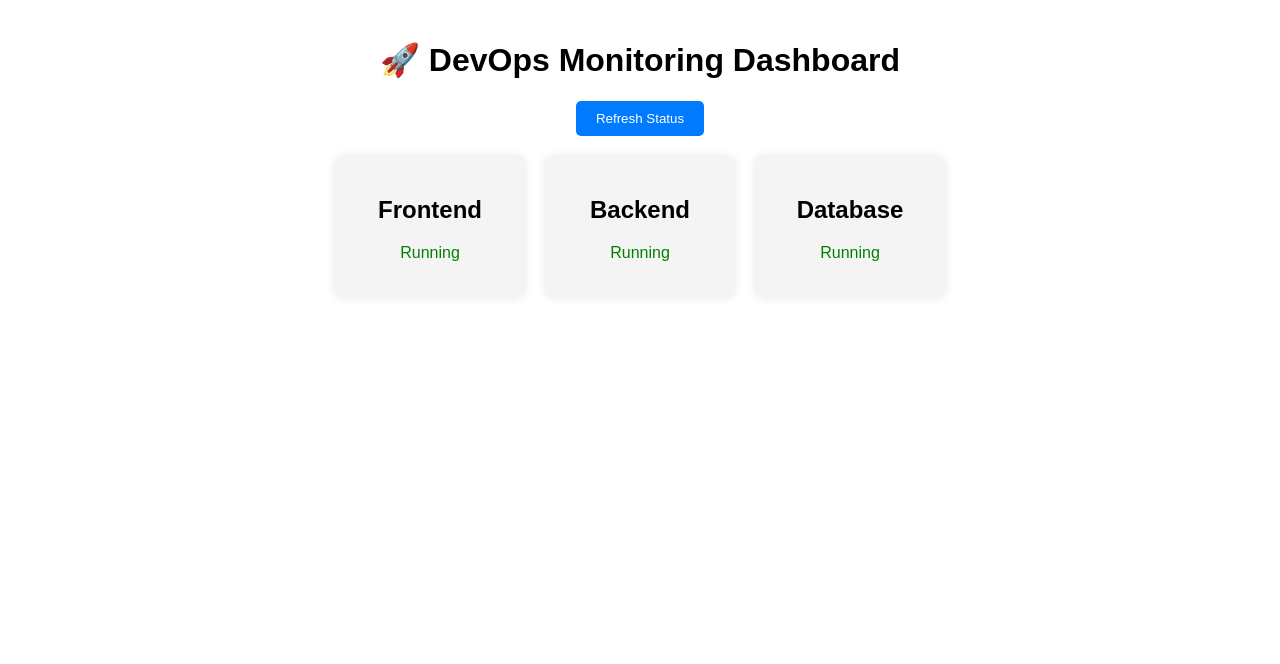
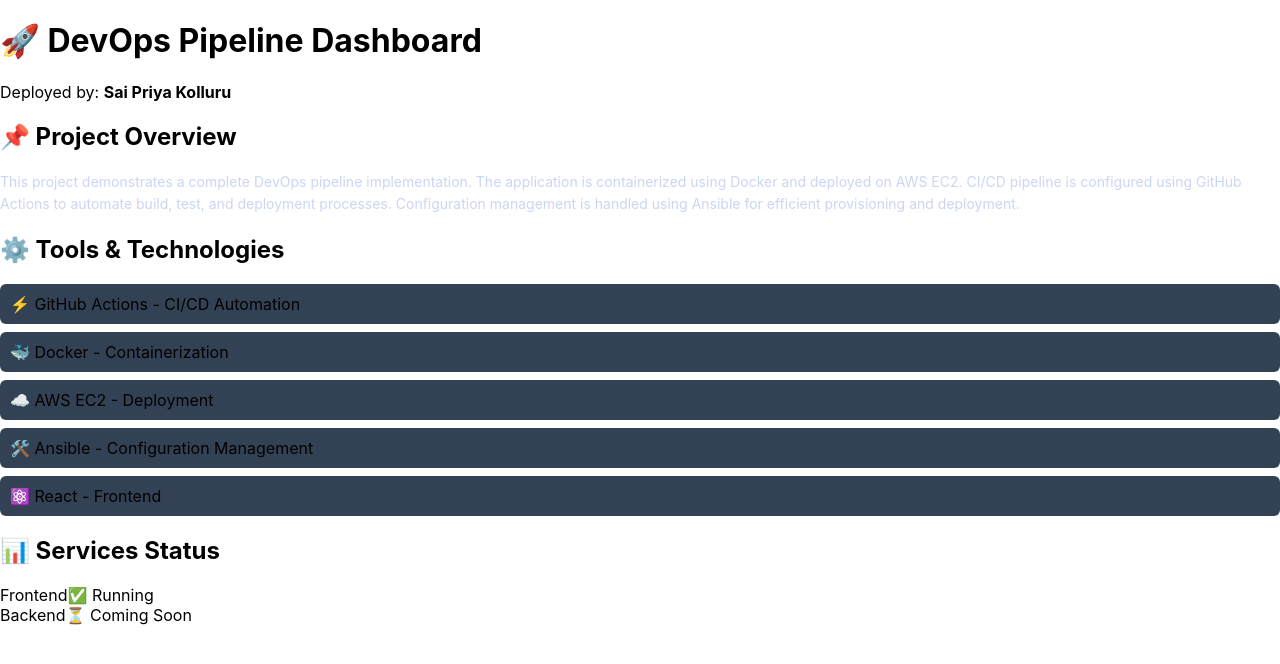
Before and after one commit to Saipriyakapuganti/devops-assignment, a React (Create React App) app: page / in a window 1280 px wide. Shown: the top 664 px of the page. Built offline with nearby package versions, Linux system fonts and the light colour scheme.

Commit message:
updated frontend

```diff
--- a/src/App.css
+++ b/src/App.css
@@ -1,37 +1,19 @@
-.container {
-  text-align: center;
-  padding: 20px;
-  font-family: Arial, sans-serif;
+.description {
+  font-size: 14px;
+  color: #cbd5f5;
+  margin-bottom: 20px;
+  line-height: 1.6;
 }
 
-button {
-  padding: 10px 20px;
-  margin-bottom: 20px;
-  cursor: pointer;
-  background-color: #007bff;
-  color: white;
-  border: none;
-  border-radius: 5px;
+.tools {
+  list-style: none;
+  padding: 0;
 }
 
-.grid {
-  display: flex;
-  justify-content: center;
-  gap: 20px;
+.tools li {
+  background: #334155;
+  margin: 8px 0;
+  padding: 10px;
+  border-radius: 6px;
+  text-align: left;
 }
-
-.card {
-  padding: 20px;
-  width: 150px;
-  border-radius: 10px;
-  background: #f4f4f4;
-  box-shadow: 0 0 10px rgba(0,0,0,0.1);
-}
-
-.up {
-  color: green;
-}
-
-.down {
-  color: red;
-}
--- a/src/App.js
+++ b/src/App.js
@@ -1,42 +1,46 @@
-import React, { useState } from "react";
+import React from "react";
 import "./App.css";
 
-const initialServices = [
-  { name: "Frontend", status: "Running" },
-  { name: "Backend", status: "Running" },
-  { name: "Database", status: "Running" },
-];
-
 function App() {
-  const [services, setServices] = useState(initialServices);
-
-  const refreshStatus = () => {
-    const updated = services.map((service) => ({
-      ...service,
-      status: Math.random() > 0.2 ? "Running" : "Down",
-    }));
-    setServices(updated);
-  };
-
   return (
     <div className="container">
-      <h1>🚀 DevOps Monitoring Dashboard</h1>
+      <h1>🚀 DevOps Pipeline Dashboard</h1>
+      <p className="author">
+        Deployed by: <strong>Sai Priya Kolluru</strong>
+      </p>
 
-      <button onClick={refreshStatus}>Refresh Status</button>
+      <div className="card">
+        <h2>📌 Project Overview</h2>
+        <p className="description">
+          This project demonstrates a complete DevOps pipeline implementation.
+          The application is containerized using Docker and deployed on AWS EC2.
+          CI/CD pipeline is configured using GitHub Actions to automate build,
+          test, and deployment processes. Configuration management is handled
+          using Ansible for efficient provisioning and deployment.
+        </p>
 
-      <div className="grid">
-        {services.map((service, index) => (
-          <div className="card" key={index}>
-            <h2>{service.name}</h2>
-            <p
-              className={
-                service.status === "Running" ? "status up" : "status down"
-              }
-            >
-              {service.status}
-            </p>
-          </div>
-        ))}
+        <h2>⚙️ Tools & Technologies</h2>
+        <ul className="tools">
+          <li>⚡ GitHub Actions - CI/CD Automation</li>
+          <li>🐳 Docker - Containerization</li>
+          <li>☁️ AWS EC2 - Deployment</li>
+          <li>🛠️ Ansible - Configuration Management</li>
+          <li>⚛️ React - Frontend</li>
+        </ul>
+      </div>
+
+      <div className="card">
+        <h2>📊 Services Status</h2>
+
+        <div className="service running">
+          <span>Frontend</span>
+          <span>✅ Running</span>
+        </div>
+
+        <div className="service pending">
+          <span>Backend</span>
+          <span>⏳ Coming Soon</span>
+        </div>
       </div>
     </div>
   );
```
